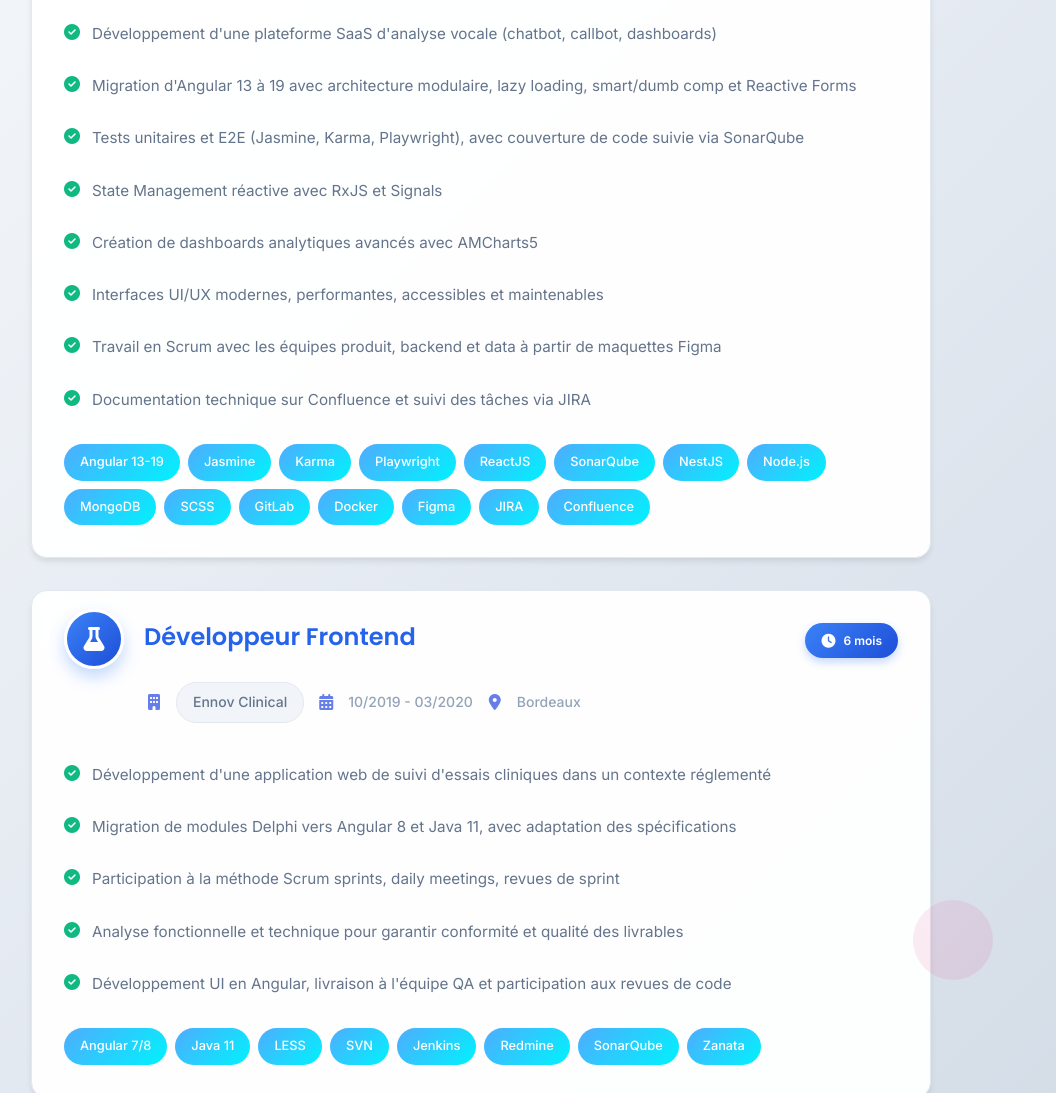
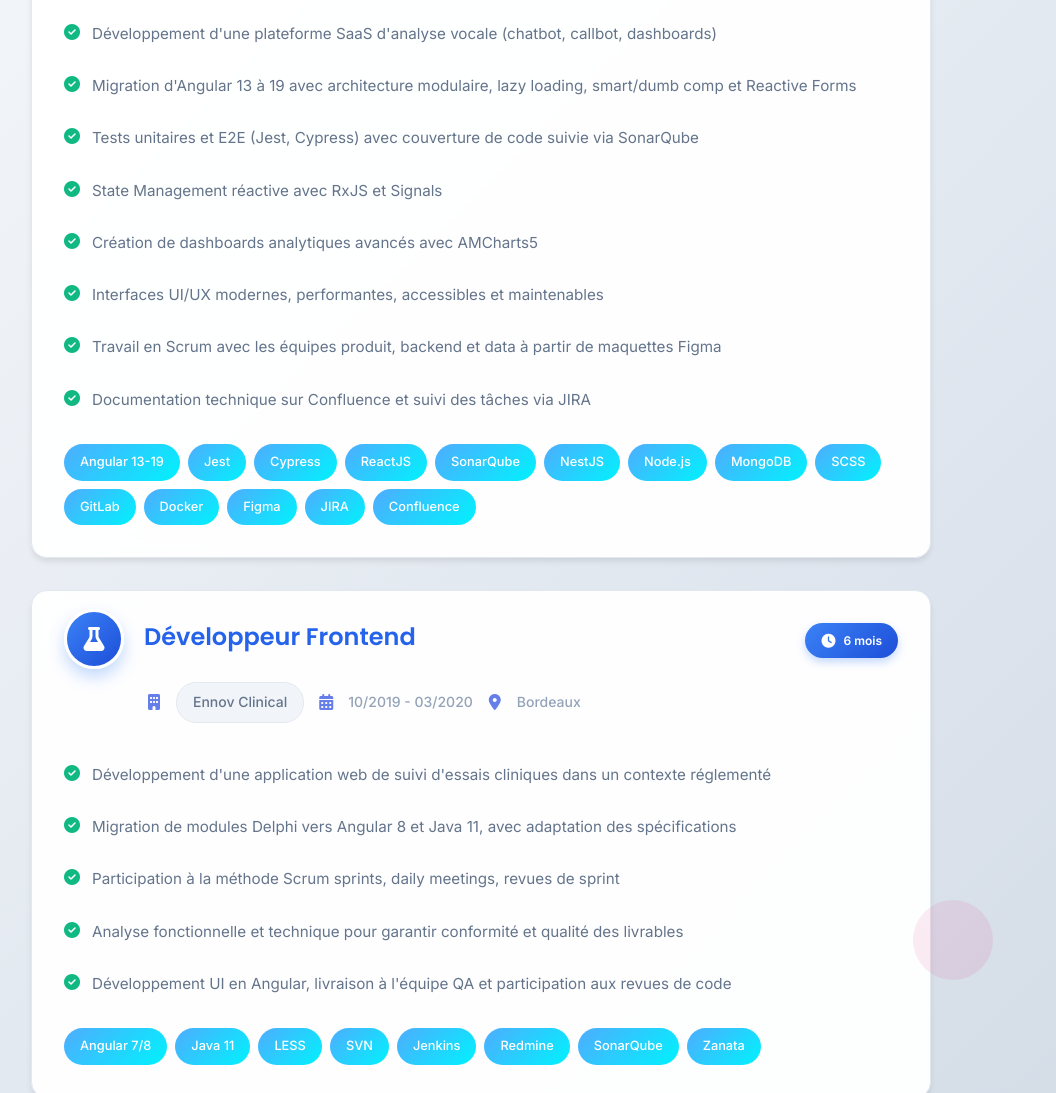
Before and after one commit to parthidev93/parthibannagarajan, a plain HTML site: page index.html in a window 1280 px wide. Shown: the part 1127-2220 px from the top of the page, without its empty margins (159-1215 px from the left). Drawn offline with nearby package versions, Linux system fonts and the light colour scheme.

Commit message:
Update index.html

```diff
--- a/index.html
+++ b/index.html
@@ -153,7 +153,7 @@
 									</div>
 									<div class="detail-item">
 										<i class="fas fa-check-circle"></i>
-										<span>Tests unitaires et E2E (Jasmine, Karma, Playwright), avec couverture de code suivie via SonarQube</span>
+										<span>Tests unitaires et E2E (Jest, Cypress) avec couverture de code suivie via SonarQube</span>
 									</div>
 									<div class="detail-item">
 										<i class="fas fa-check-circle"></i>
@@ -179,9 +179,8 @@
 							</div>
 							<div class="tech-stack">
 								<span class="tech-tag">Angular 13-19</span>
-								<span class="tech-tag">Jasmine</span>
-								<span class="tech-tag">Karma</span>
-								<span class="tech-tag">Playwright</span>
+								<span class="tech-tag">Jest</span>
+								<span class="tech-tag">Cypress</span>
 								<span class="tech-tag">ReactJS</span>
 								<span class="tech-tag">SonarQube</span>
 								<span class="tech-tag">NestJS</span>
@@ -377,9 +376,7 @@
 							</div>
 							<div class="skill-items">
 								<span class="skill-item">Jest</span>
-								<span class="skill-item">Playwright</span>
-								<span class="skill-item">Jasmine</span>
-								<span class="skill-item">Karma</span>
+								<span class="skill-item">Cypress</span>
 								<span class="skill-item">SonarQube</span>
 							</div>
 						</div>
```
